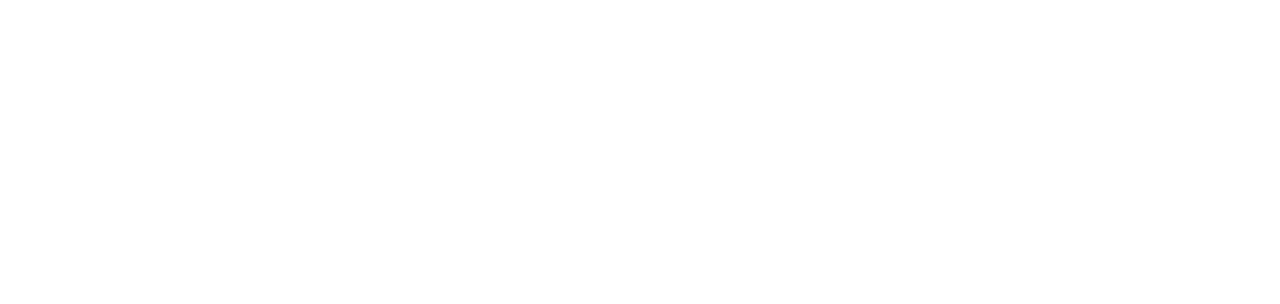
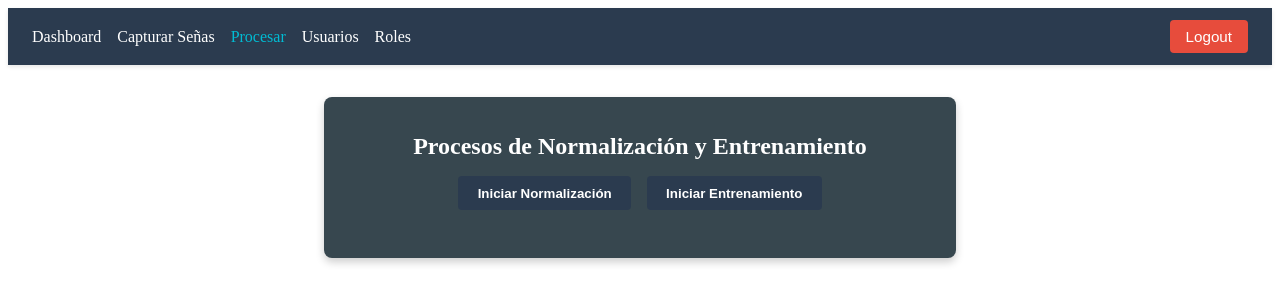
Before and after one commit to jpineda656/tcc, a Vue app in the folder frontend/: page /process in a window 1280 px wide. Before the commit this address had no page. Shown: the top 304 px of the page. Built offline with nearby package versions, Linux system fonts and the light colour scheme; sample sign-in values are in the browser's storage.

Commit message:
se mejora vistas

```diff
--- a/frontend/src/components/TheNavbar.vue
+++ b/frontend/src/components/TheNavbar.vue
@@ -8,6 +8,9 @@
         </li>
         <li>
           <router-link to="/camera" aria-label="Abrir cámara">Capturar Señas</router-link>
+        </li>
+        <li>
+          <router-link to="/process" aria-label="Procesar">Procesar</router-link>
         </li>
         <li>
           <router-link to="/users" aria-label="Gestionar usuarios">Usuarios</router-link>
--- a/frontend/src/router/index.js
+++ b/frontend/src/router/index.js
@@ -7,6 +7,8 @@
 const UsersView = () => import("@/views/UsersView.vue");
 const RolesView = () => import("@/views/RolesView.vue");
 const CameraView = () => import("@/views/CameraView.vue");
+const ProcessView = () => import("@/views/ProcessView.vue");
+
 // const NotFoundView = () => import("@/views/NotFoundView.vue");
 const CameraEvaluationView = () => import("@/views/CameraEvaluationView.vue");
 
@@ -14,9 +16,10 @@
   { path: "/login", name: "Login", component: LoginView },
   { path: "/", name: "/", component: CameraEvaluationView },
   { path: "/dashboard", name: "Dashboard", component: DashboardView, meta: { requiresAuth: true } },
+  { path: "/camera", name: "Camera", component: CameraView, meta: { requiresAuth: true } },
+  { path: "/process", name: "Process", component: ProcessView, meta: { requiresAuth: true } },
   { path: "/users", name: "Users", component: UsersView, meta: { requiresAuth: true } },
   { path: "/roles", name: "Roles", component: RolesView, meta: { requiresAuth: true } },
-  { path: "/camera", name: "Camera", component: CameraView, meta: { requiresAuth: true } },
   // { path: "/:catchAll(.*)", name: "NotFound", component: NotFoundView },
 ];
 
--- /dev/null
+++ b/frontend/src/views/ProcessView.vue
@@ -0,0 +1,268 @@
+<!-- src/views/ProcessView.vue -->
+<template>
+    <TheNavbar />
+
+    <div class="process-container">
+      <h2 class="title">Procesos de Normalización y Entrenamiento</h2>
+
+      <div class="buttons-section">
+        <!-- Botón para Normalización -->
+        <button
+          class="btn-process"
+          :disabled="isProcessing"
+          @click="handleNormalization"
+        >
+          {{ isProcessing && currentProcess === 'normalization'
+             ? 'Normalizando...'
+             : 'Iniciar Normalización'
+          }}
+        </button>
+
+        <!-- Botón para Entrenamiento -->
+        <button
+          class="btn-process"
+          :disabled="isProcessing"
+          @click="handleTraining"
+        >
+          {{ isProcessing && currentProcess === 'training'
+             ? 'Entrenando...'
+             : 'Iniciar Entrenamiento'
+          }}
+        </button>
+      </div>
+
+      <!-- Barra de progreso (se muestra solo si isProcessing es true) -->
+      <div class="progress-section" v-if="isProcessing">
+        <p><strong>Proceso en curso:</strong> {{ currentProcessLabel }}</p>
+        <div class="progress-bar">
+          <div
+            class="progress-bar-fill"
+            :style="{ width: progressValue + '%' }"
+          >
+            <span>{{ progressValue }}%</span>
+          </div>
+        </div>
+
+        <!-- Mensaje final si ya está al 100% -->
+        <div v-if="progressValue === 100" class="success-message">
+          {{ successMessage }}
+        </div>
+      </div>
+
+      <!-- Mensaje de error, si ocurre -->
+      <p v-if="errorMessage" class="error">{{ errorMessage }}</p>
+    </div>
+  </template>
+
+  <script setup>
+  import { ref, computed  } from "vue";
+  import TheNavbar from "@/components/TheNavbar.vue";
+
+  // Estado
+  const isProcessing = ref(false);
+  const progressValue = ref(0); // Valor numérico del 0 al 100
+  const currentProcess = ref(""); // "normalization" o "training" para saber cuál
+  const successMessage = ref("");
+  const errorMessage = ref("");
+
+  // Texto amigable para mostrar en la UI
+  function currentProcessLabel() {
+    if (currentProcess.value === "normalization") return "Normalización de Datos";
+    if (currentProcess.value === "training") return "Entrenamiento del Modelo";
+    return "";
+  }
+  const currentProcessLabelComputed = computed(currentProcessLabel);
+
+  /**
+   * Simula o llama un endpoint para Normalización.
+   */
+  async function handleNormalization() {
+    try {
+      // Reiniciar estado
+      resetState();
+
+      currentProcess.value = "normalization";
+      isProcessing.value = true;
+      progressValue.value = 0;
+
+      // Llamada al endpoint
+      // Por ejemplo: POST /trigger_preprocessing
+      const response = await fetch("http://localhost:8000/procesamiento/", {
+        method: "POST",
+        headers: { "Content-Type": "application/json" },
+                  "Authorization": `Bearer ${token}`
+      });
+      if (!response.ok) {
+        throw new Error(`Error en el servidor: ${response.status}`);
+      }
+
+      // Simular barra de progreso (o usar una lógica de polling)
+      simulateProgress(() => {
+        successMessage.value = "Normalización completada con éxito.";
+      });
+
+    } catch (error) {
+      console.error("Error en la normalización:", error);
+      errorMessage.value = "Error al normalizar los datos.";
+    }
+  }
+
+  /**
+   * Simula o llama un endpoint para Entrenamiento.
+   */
+  async function handleTraining() {
+    try {
+      // Reiniciar estado
+      resetState();
+
+      currentProcess.value = "training";
+      isProcessing.value = true;
+      progressValue.value = 0;
+
+      // Llamada al endpoint
+      // Por ejemplo: POST /train/start
+      const response = await fetch("http://localhost:8000/entrenamiento/", {
+        method: "POST",
+      });
+      if (!response.ok) {
+        throw new Error(`Error en el servidor: ${response.status}`);
+      }
+
+      // Simular barra de progreso (o polling real)
+      simulateProgress(() => {
+        successMessage.value = "Entrenamiento finalizado con éxito.";
+      });
+
+    } catch (error) {
+      console.error("Error en el entrenamiento:", error);
+      errorMessage.value = "Error al entrenar el modelo.";
+    }
+  }
+
+  /**
+   * Simulación de progreso (0 -> 100%) en 4-5 segundos.
+   * Podrías reemplazarlo con un "polling" real a tu backend
+   * que indique en qué % va el proceso.
+   */
+  function simulateProgress(onComplete) {
+    const interval = setInterval(() => {
+      if (progressValue.value < 100) {
+        progressValue.value += 10;
+      } else {
+        clearInterval(interval);
+        isProcessing.value = false;
+        onComplete && onComplete();
+      }
+    }, 500);
+  }
+
+  /**
+   * Reiniciar estado
+   */
+  function resetState() {
+    isProcessing.value = false;
+    progressValue.value = 0;
+    successMessage.value = "";
+    errorMessage.value = "";
+    currentProcess.value = "";
+  }
+  </script>
+
+  <style scoped>
+  /* Ajusta tus variables globales, p. ej:
+     :root {
+       --primary-color: #2c3e50;
+       --accent-color: #1abc9c;
+       --danger-color: #e74c3c;
+       --dark-gray: #37474f;
+       --light-gray: #cfd8dc;
+       --white: #ffffff;
+       --text-color: #eceff1;
+     }
+  */
+
+  .process-container {
+    max-width: 600px;
+    margin: 2rem auto;
+    padding: 1rem;
+    background-color: var(--dark-gray);
+    color: var(--text-color);
+    border-radius: 8px;
+    box-shadow: 0 4px 8px rgba(0,0,0,0.2);
+  }
+
+  .title {
+    text-align: center;
+    font-size: 1.5rem;
+    margin-bottom: 1rem;
+    color: var(--white);
+  }
+
+  .buttons-section {
+    display: flex;
+    gap: 1rem;
+    justify-content: center;
+    margin-bottom: 2rem;
+  }
+
+  /* Botones */
+  .btn-process {
+    background-color: var(--primary-color);
+    color: var(--white);
+    border: none;
+    border-radius: 4px;
+    padding: 0.6rem 1.2rem;
+    cursor: pointer;
+    font-weight: 600;
+    transition: background-color 0.3s ease;
+  }
+
+  .btn-process:disabled {
+    opacity: 0.7;
+    cursor: not-allowed;
+  }
+
+  .btn-process:hover:not(:disabled) {
+    background-color: var(--accent-color);
+  }
+
+  /* Sección de progreso */
+  .progress-section {
+    margin-top: 1rem;
+    text-align: center;
+  }
+
+  .progress-bar {
+    width: 100%;
+    background-color: var(--light-gray);
+    height: 24px;
+    border-radius: 12px;
+    margin: 0.5rem 0;
+    overflow: hidden;
+    position: relative;
+  }
+
+  .progress-bar-fill {
+    background-color: var(--accent-color);
+    height: 100%;
+    width: 0%;
+    transition: width 0.3s ease;
+    display: flex;
+    align-items: center;
+    justify-content: center;
+    font-weight: 600;
+    color: var(--white);
+  }
+
+  .success-message {
+    color: #27ae60;
+    margin-top: 1rem;
+    font-weight: 600;
+  }
+
+  .error {
+    color: var(--danger-color);
+    margin-top: 1rem;
+    font-weight: 500;
+  }
+  </style>
```
Also changed, not shown: frontend/src/views/CameraEvaluationView.vue (+72 -74 lines).
